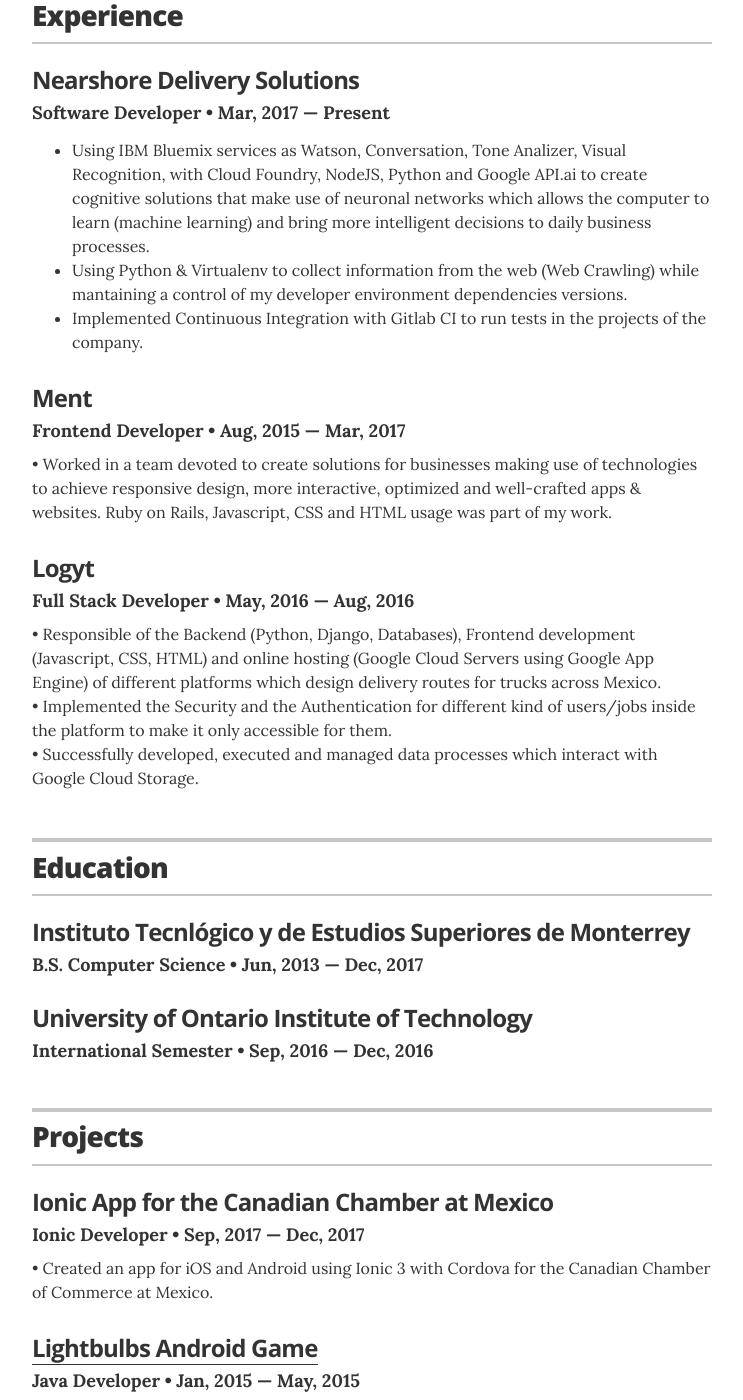
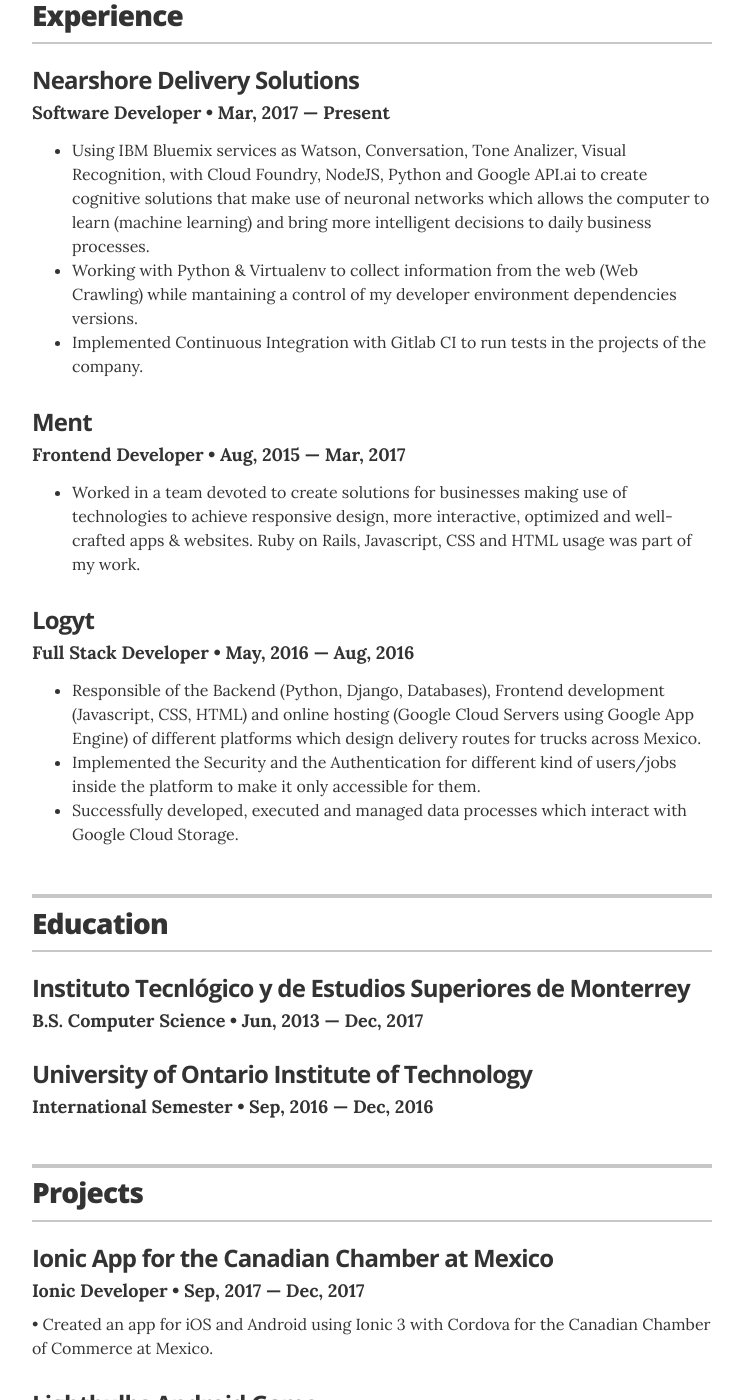
Before and after one commit to arturoaviles/arturoaviles.github.io, a Jekyll site: the page built from index.html, in a window 1280 px wide and 1400 px high, scrolled down 534 px. Shown: the whole window, without its empty margins (268-1011 px from the left). Built offline with Jekyll 4.4.1, drawn with Linux system fonts in a browser that asks for light colours; some of the changed text lies outside the part shown.

```diff
--- a/_data/experience.yml
+++ b/_data/experience.yml
@@ -3,18 +3,18 @@
 - company: Nearshore Delivery Solutions
   position: Software Developer
   duration: Mar, 2017 &mdash; Present
-  summary: <ul class="resume-item-list"><li>Using IBM Bluemix services as Watson, Conversation, Tone Analizer, Visual Recognition, with Cloud Foundry, NodeJS, Python and Google API.ai to create cognitive solutions that make use of neuronal networks which allows the computer to learn (machine learning) and bring more intelligent decisions to daily business processes. </li><li>Using Python & Virtualenv to collect information from the web (Web Crawling) while mantaining a control of my developer environment dependencies versions. </li><li>Implemented Continuous Integration with Gitlab CI to run tests in the projects of the company.</li>
+  summary: <ul class="resume-item-list"><li>Using IBM Bluemix services as Watson, Conversation, Tone Analizer, Visual Recognition, with Cloud Foundry, NodeJS, Python and Google API.ai to create cognitive solutions that make use of neuronal networks which allows the computer to learn (machine learning) and bring more intelligent decisions to daily business processes.</li><li>Working with Python & Virtualenv to collect information from the web (Web Crawling) while mantaining a control of my developer environment dependencies versions. </li><li>Implemented Continuous Integration with Gitlab CI to run tests in the projects of the company.</li></ul>
   # extra: Write about your core competencies in one or two sentences describing your position. If you held the position for a long time, it could be a longer section, including a couple bullet points	<ul class="resume-item-list"><li>Ate lots of donuts</li><li>Fell asleep rarely</li><li>Left promptly at end of day (sometimes earlier)</li></ul>
 
 # Windmill Crank Operator
 - company: Ment
   position: Frontend Developer
   duration:  Aug, 2015 &mdash; Mar, 2017
-  summary: • Worked in a team devoted to create solutions for businesses making use of technologies to achieve responsive design, more interactive, optimized and well-crafted apps & websites. Ruby on Rails, Javascript, CSS and HTML usage was part of my work.
+  summary: <ul class="resume-item-list"><li>Worked in a team devoted to create solutions for businesses making use of technologies to achieve responsive design, more interactive, optimized and well-crafted apps & websites. Ruby on Rails, Javascript, CSS and HTML usage was part of my work.</li></ul>
 
 
 # Front Desk Attendant
 - company: Logyt
   position: Full Stack Developer
   duration:   May, 2016 &mdash; Aug, 2016
-  summary: • Responsible of the Backend (Python, Django, Databases), Frontend development (Javascript, CSS, HTML) and online hosting (Google Cloud Servers using Google App Engine) of different platforms which design delivery routes for trucks across Mexico. <br /> • Implemented the Security and the Authentication for different kind of users/jobs inside the platform to make it only accessible for them. <br /> • Successfully developed, executed and managed data processes which interact with Google Cloud Storage.
+  summary: <ul class="resume-item-list"><li>Responsible of the Backend (Python, Django, Databases), Frontend development (Javascript, CSS, HTML) and online hosting (Google Cloud Servers using Google App Engine) of different platforms which design delivery routes for trucks across Mexico. </li><li> Implemented the Security and the Authentication for different kind of users/jobs inside the platform to make it only accessible for them. </li><li>Successfully developed, executed and managed data processes which interact with Google Cloud Storage.</li></ul>
```
Also changed, not shown: _data/skills.yml (+9 -6 lines).
